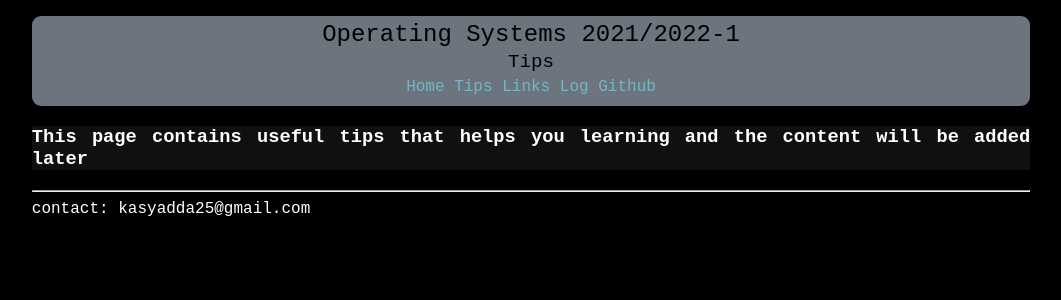
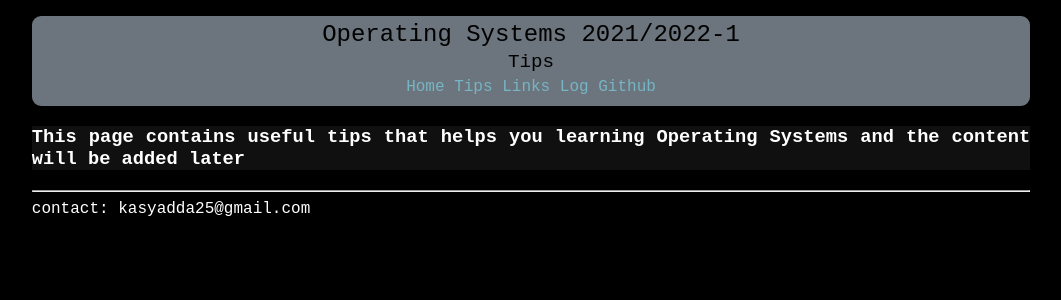
Before and after one commit to Keyza-asyadda/os212, a Jekyll site: the page built from Tips.md, in a window 1280 px wide. Shown: the top 300 px of the page, without its empty margins (109-1170 px from the left). Built offline with Jekyll 4.4.1, drawn with Linux system fonts in a browser that asks for light colours.

Commit message:
Update _config.yml

```diff
--- a/_config.yml
+++ b/_config.yml
@@ -2,3 +2,4 @@ title: "Operating Systems 2021/2022-1"
 author: "Keyza Asyadda Ramadhan M."
 url: "https://keyza-asyadda.github.io/os212"
 repo: "https://github.com/Keyza-asyadda/os212"
+course-name: "Operating Systems"
```
